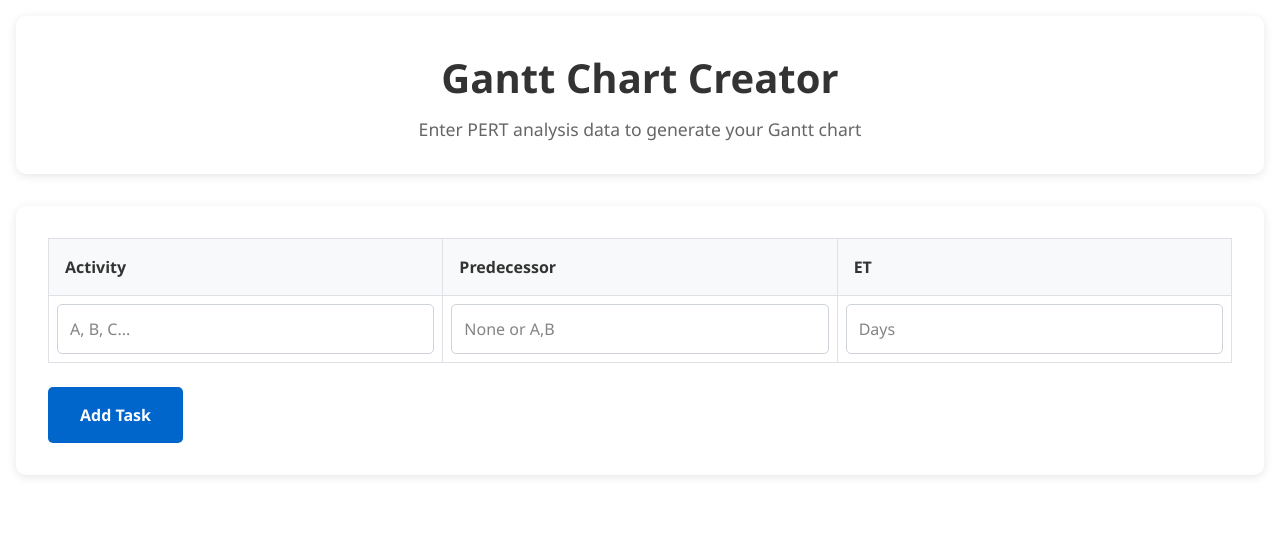
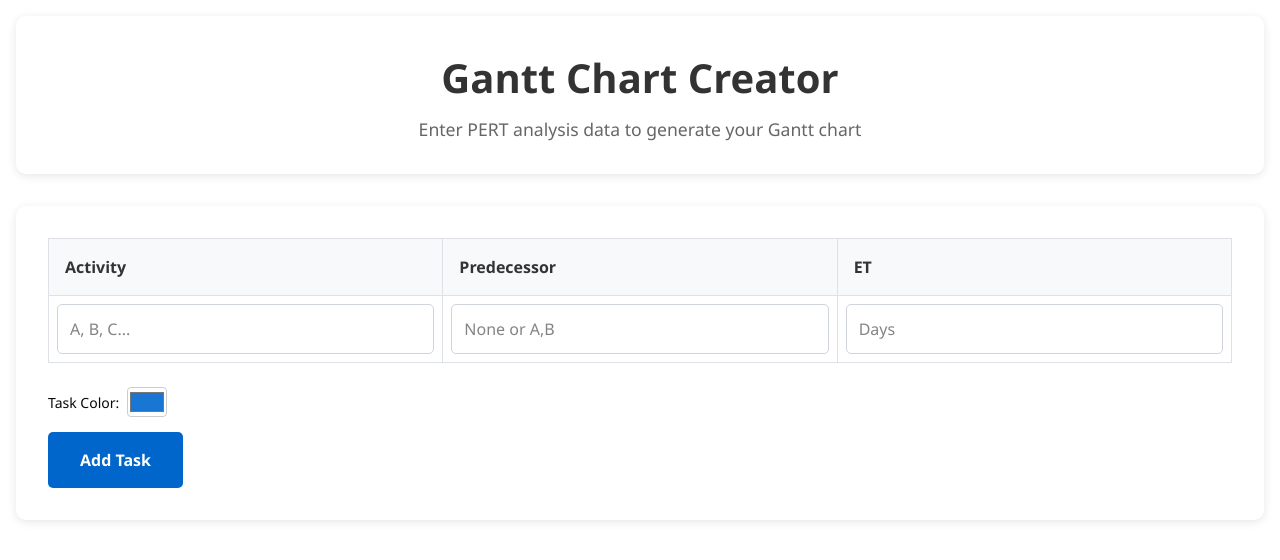
Before and after one commit to marparc/DataAnalyticsTools, a React (Vite) app: page /gantt in a window 1280 px wide. Shown: the top 560 px of the page. Built offline with nearby package versions, Linux system fonts and the light colour scheme.

Commit message:
Update ghant-chart.tsx

```diff
--- a/src/ghant-chart.tsx
+++ b/src/ghant-chart.tsx
@@ -23,9 +23,18 @@ const GhantChart = () => {
     et: "",
   });
 
+  const [colors, setColors] = useState({
+    regularTask: "#1976d2",
+  });
+
   const handleInputChange = (e: React.ChangeEvent<HTMLInputElement>) => {
     const { name, value } = e.target;
     setFormData({ ...formData, [name]: value });
+  };
+
+  const handleColorChange = (e: React.ChangeEvent<HTMLInputElement>) => {
+    const { name, value } = e.target;
+    setColors({ ...colors, [name]: value });
   };
 
   const handleAddTask = () => {
@@ -260,6 +269,34 @@ const GhantChart = () => {
             </tr>
           </tbody>
         </table>
+
+        <div
+          style={{
+            margin: "15px 0",
+            display: "flex",
+            gap: "20px",
+            alignItems: "center",
+          }}
+        >
+          <div style={{ display: "flex", alignItems: "center", gap: "8px" }}>
+            <label style={{ fontSize: "14px", fontWeight: "500" }}>
+              Task Color:
+            </label>
+            <input
+              type="color"
+              name="regularTask"
+              value={colors.regularTask}
+              onChange={handleColorChange}
+              style={{
+                width: "40px",
+                height: "30px",
+                border: "1px solid #ccc",
+                borderRadius: "4px",
+              }}
+            />
+          </div>
+        </div>
+
         <button
           onClick={handleAddTask}
           className="add-button"
@@ -380,9 +417,12 @@ const GhantChart = () => {
                   (task[5] as number) / (1000 * 60 * 60 * 24)
                 );
 
+                const taskName = String(task[0]);
+                const taskColor = colors.regularTask;
+
                 return (
                   <div key={index} className="gantt-row">
-                    <div className="task-name">{String(task[0])}</div>
+                    <div className="task-name">{taskName}</div>
                     <div className="task-duration">{duration}</div>
                     <div className="timeline-row">
                       {Array.from({ length: maxDays }, (_, dayIndex) => {
@@ -395,6 +435,9 @@ const GhantChart = () => {
                             className={`timeline-cell ${
                               isTaskDay ? "task-active" : ""
                             }`}
+                            style={{
+                              color: isTaskDay ? taskColor : undefined,
+                            }}
                           >
                             {isTaskDay ? "█" : ""}
                           </div>
```
